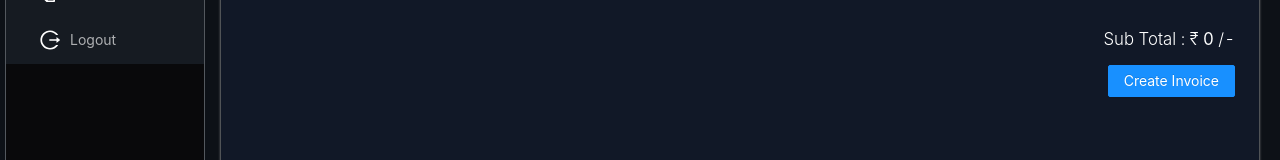
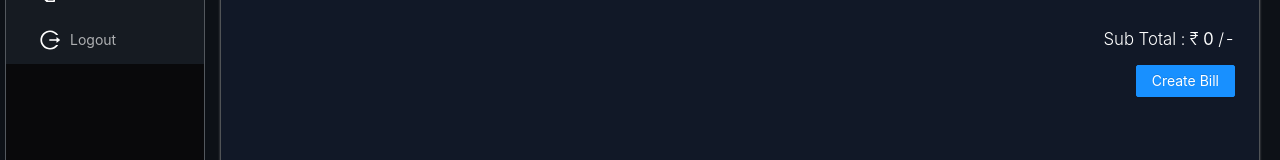
Before and after one commit to iamPankajGhosh/inventory-invoice, a React (Create React App) app in the folder client/: page /cart in a window 1280 px wide. Shown: the part 390-550 px from the top of the page. Built offline with nearby package versions, Linux system fonts and the light colour scheme; no server answers; sample sign-in values are in the browser's storage.

Commit message:
remove gst calculation

```diff
--- a/client/src/pages/CartPage.js
+++ b/client/src/pages/CartPage.js
@@ -187,7 +187,8 @@ const CartPage = () => {
         totalAmount:
           subTotal === 0
             ? 0
-            : parseFloat((subTotal + (subTotal / 100) * 18).toFixed(2)),
+            : // : parseFloat((subTotal + (subTotal / 100) * 18).toFixed(2)),
+              parseFloat(subTotal.toFixed(2)),
         userId: JSON.parse(localStorage.getItem("auth"))._id,
       };
 
@@ -247,17 +248,17 @@ const CartPage = () => {
             setBillPopup(true);
           }}
         >
-          Create Invoice
+          Create Bill
         </Button>
       </div>
       <Modal
-        title="Create Invoice"
+        title="Create Bill"
         visible={billPopup}
         onCancel={() => setBillPopup(false)}
         footer={false}
       >
         <Form layout="vertical" onFinish={handleSubmit}>
-          <Form.Item name="invoiceNumber" label="Invoice Number">
+          <Form.Item name="invoiceNumber" label="Bill Number">
             <Input
               defaultValue={billNumber}
               value={billNumber}
@@ -280,13 +281,13 @@ const CartPage = () => {
             </Select>
           </Form.Item>
           <div className="bill-it">
-            <h5>Sub Total : ₹ {subTotal}</h5>
-            <h4 style={{ fontSize: 14 }}>
+            <h5>Grand Total : ₹ {subTotal}</h5>
+            {/* <h4 style={{ fontSize: 14 }}>
               GST 18% : ₹ {(subTotal * 18) / 100}
-            </h4>
-            <h4>
+            </h4> */}
+            {/* <h4>
               Grand total : <b>₹ {subTotal + (subTotal * 18) / 100}</b>
-            </h4>
+            </h4> */}
           </div>
           <div className="d-flex justify-content-end">
             <Button type="primary" htmlType="submit">
```
